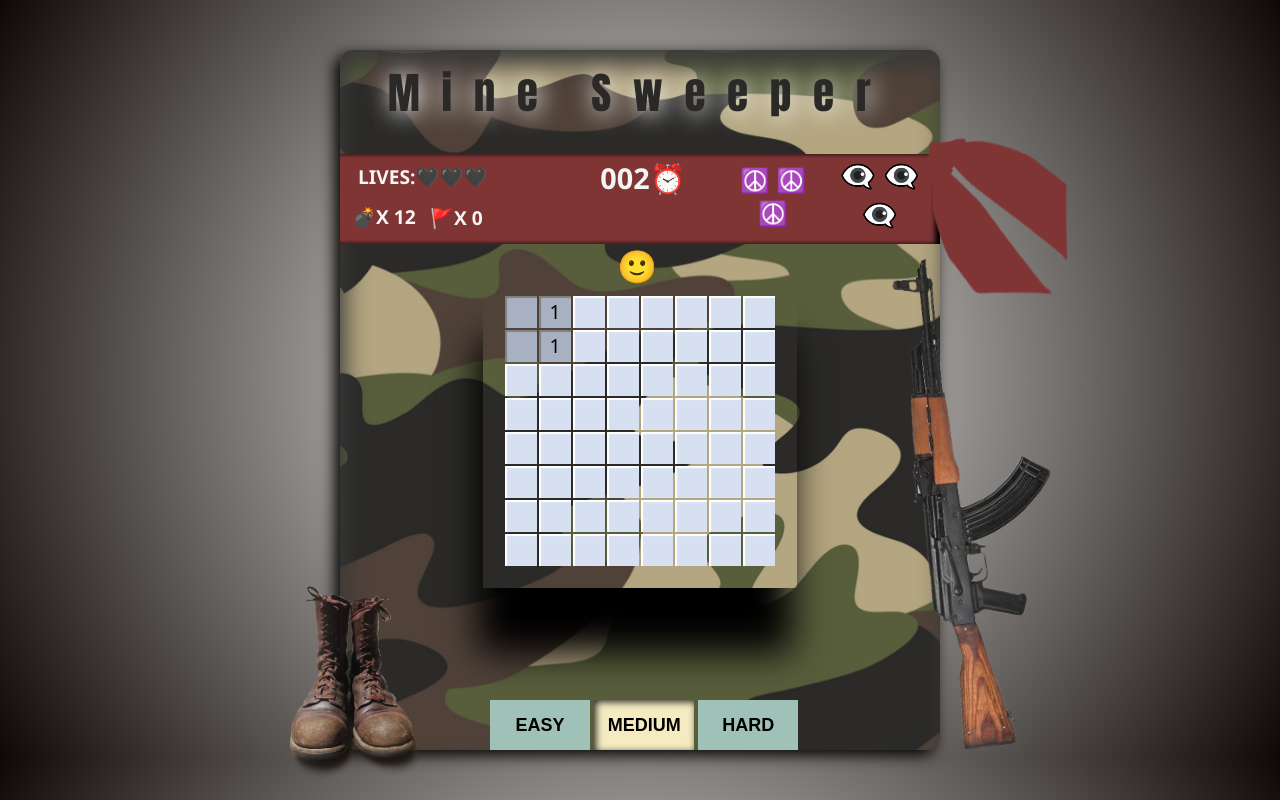
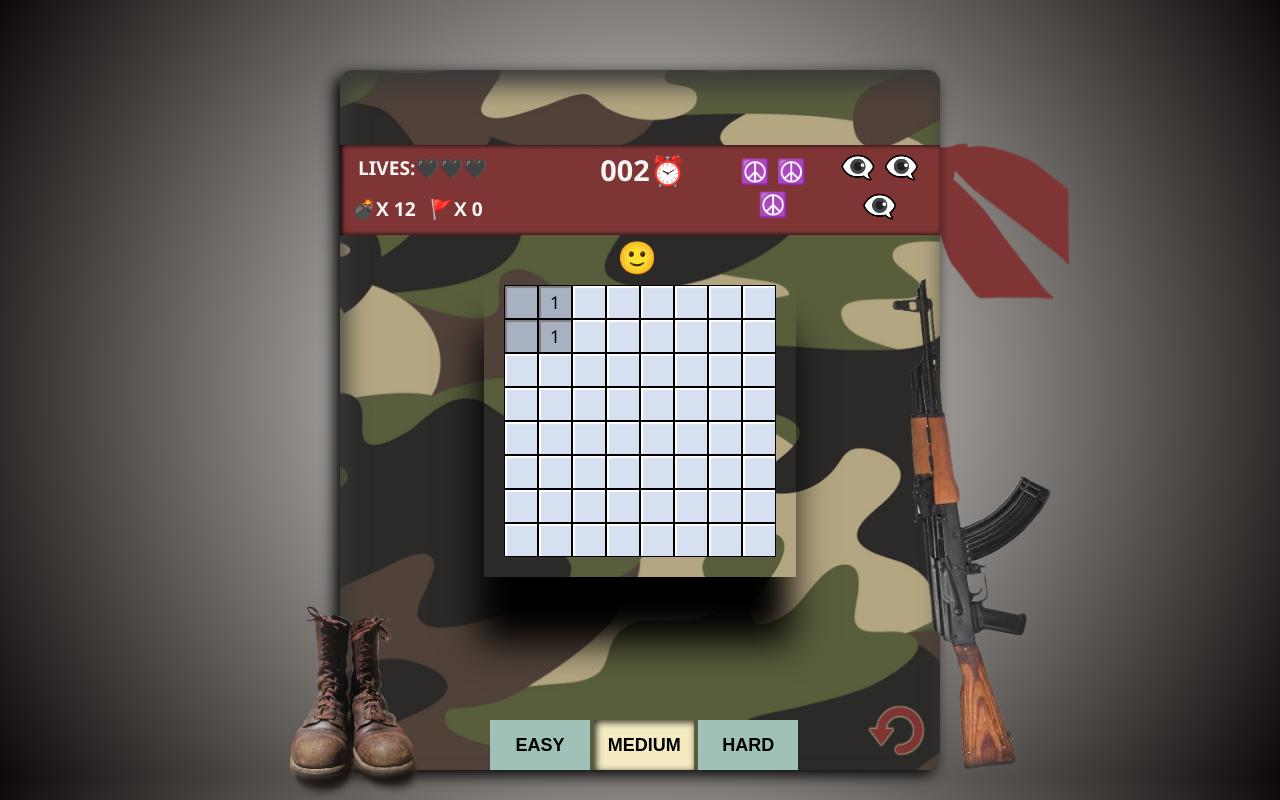
Before and after one commit to roeeHoobian/mine-sweeper, a plain HTML site: page index.html in a window 1280 px wide. Both pictures are taken after a click on the element 521 px from the left and 311 px from the top of the page. Drawn offline with Linux system fonts and the light colour scheme.

Commit message:
Add files via upload

```diff
--- a/css/main.css
+++ b/css/main.css
@@ -15,20 +15,21 @@ body {
 }
 
 h1 {
+    margin-left: 20px;
     margin-top: 10px;
     padding-top: 10px;
-    font-family: Impact, Haettenschweiler, 'Arial Narrow Bold', sans-serif;
-    letter-spacing: 0.5em;
+    font-family: 'Trebuchet MS', 'Lucida Sans Unicode', 'Lucida Grande', 'Lucida Sans', Arial, sans-serif;
+    letter-spacing: 0.1em;
     color: #2a2927;
     text-shadow: 2px 2px 25px white;
-    font-size: 2.7em;
+    font-size: 1.7em;
 }
 
 .game-body {
     background-image: url("../imges/militarybg.jpg");
     position: relative;
     margin: auto;
-    margin-top: 50px;
+    margin-top: 70px;
     height: 700px;
     min-width: 600px;
     max-width: 600px;
@@ -81,19 +82,20 @@ table {
     margin-bottom: 40px;
     box-shadow: -5px 65px 35px black;
     cursor: pointer;
+    border-spacing: 0px;
 }
 
 .mine-explode {
     animation: .5s linear 1s infinite alternate slidein;
 }
 
-tr,
 td {
     background-color: #d6e0f0;
     width: 30px;
     height: 30px;
     font-size: 1.1em;
     text-align: center;
+    border: 1px solid black;
 }
 
 td {
@@ -119,13 +121,14 @@ td:hover {
 
 .stats {
     position: relative;
+    margin-top: 65px;
     background-color: #803535;
     color: whitesmoke;
     font-size: 1.5em;
     font-weight: bold;
     padding: 15px;
     height: 60px;
-    box-shadow: -5px 0px 5px black inset;
+    box-shadow: 2px 0px 5px black inset;
 }
 
 .lives-span,
@@ -205,7 +208,7 @@ td:hover {
 }
 
 .safe-cell {
-    background-color: rgb(19, 82, 255);
+    background-color: #886ce4;
     transition: all;
     transition-duration: 1s;
     transition-timing-function: ease-out;
@@ -222,8 +225,9 @@ td:hover {
 
 .ribbon {
     position: absolute;
-    top: 87px;
-    right: -128px
+    top: 72px;
+    right: -130px;
+    z-index: -2;
 }
 
 .boots {
@@ -251,3 +255,16 @@ td:hover {
     top: 56%;
     font-size: 0.8em;
 }
+
+.undu-btn {
+    position: absolute;
+    width: 70px;
+    left: 87%;
+    bottom: 10px;
+}
+
+.undu-btn:hover {
+    /* border: 2px solid transparent; */
+    cursor: pointer;
+    transform: rotate(-15deg);
+}
--- a/index.html
+++ b/index.html
@@ -2,13 +2,13 @@
 <html lang="en">
 
 <head>
-    <title>Mine Sweepers</title>
+    <title>Mine Sweeper</title>
     <link rel="stylesheet" href="css/main.css">
 </head>
 
 <body onload="init()">
     <div class="game-body">
-        <h1>Mine Sweeper</h1>
+        <h1></h1>
         <div class="stats">
             <div class="lives-container">
                 <span>LIVES:</span><span class="lives-span"></span>
@@ -20,7 +20,6 @@
                 <div class="best-time-container hidden">
                     <h5 class="best-time-h2">Best Time: <span class="best-time"></span></h2>
                 </div>
-
                 <div class="safe-container">
                     <span class="safe0" onclick="useSafe(this)"></span>
                     <span class="safe1" onclick="useSafe(this)"></span>
@@ -44,6 +43,8 @@
         <img class="ak-47" src="./imges/ak.png">
         <img class="ribbon" src="./imges/ribbon.png" alt="">
         <img class="boots" src="./imges/boots.png" alt="">
+        <img class="undu-btn" src="./imges/undo-btn.png" onclick="undo()" alt="Undo">
+
     </div>
 
     <script src="js/main.js"></script>
--- a/js/cell.js
+++ b/js/cell.js
@@ -20,20 +20,12 @@ function cellClicked(cell, i, j) {
         cell.classList.add('mine-revaeled');
         gGame.lives--;
         updateLives();
-        var clearMineTimeOut = setTimeout(() => {
+        hideMineTimeOut = setTimeout(() => {
             cell.innerText = EMPTY;
             cell.classList.remove('mine-revaeled');
         }, 1000);
-        if (currCell.isMine && gGame.lives === 0) {
-            clearTimeout(clearMineTimeOut);
-            clearInterval(timer);
-            cell.innerText = MINE;
-            cell.classList.add('mine-revaeled');
-            showAllMines(gBoard, cell);
-            revealAllNegsCounts(gBoard);
-            var elSmile = document.querySelector('.smile');
-            elSmile.innerText = LOOSE;
-            gGame.isOn = false;
+        if (gGame.lives === 0) {
+            gameOver(cell);
         }
     } else {
         currCell.isShown = true;
@@ -46,6 +38,43 @@ function cellClicked(cell, i, j) {
             fullExpand(i, j);
         }
     }
+    saveMove();
+}
+
+
+function gameOver(cell) {
+    clearInterval(timer);
+    clearTimeout(hideMineTimeOut);
+    cell.innerText = MINE;
+    cell.classList.add('mine-revaeled');
+    showAllMines(gBoard, cell);
+    revealAllNegsCounts(gBoard);
+    var elSmile = document.querySelector('.smile');
+    elSmile.innerText = LOOSE;
+    gGame.isOn = false;
+}
+
+function firstCellReveal(cell, i, j) {
+    if (isFirstCellRevealed) return;
+    var currCell = gBoard[i][j];
+    currCell.isShown = true;
+    gGame.shownCount++;
+    if (!currCell.isMarked) revealCell(cell);
+    var allCellsPos = getAllCellsPositions(gBoard);
+    placeMines(gBoard, gLevel.mines, allCellsPos);
+    gGame.isOn = true;
+    if (!timer) timer = setInterval(updateTime, 1000);
+    isFirstCellRevealed = true;
+    var negsCount = setMinesNegsCount(i, j, gBoard);
+    if (negsCount === 0) {
+        cell.innerText = EMPTY;
+        revealAllNegs(i, j, gBoard, cell);
+    } else {
+        cell.innerText = negsCount;
+    }
+    saveMove();
+
+    return;
 }
 
 
@@ -82,30 +111,10 @@ function revealAllNegs(iPos, jPos, board) {
             elCell.classList.add('shown');
         }
     }
-    console.log(emptyPositions)
     return emptyPositions;
 }
 
-function firstCellReveal(cell, i, j) {
-    if (isFirstCellRevealed) return;
-    var currCell = gBoard[i][j];
-    currCell.isShown = true;
-    gGame.shownCount++;
-    if (!currCell.isMarked) revealCell(cell);
-    var allCellsPos = getAllCellsPositions(gBoard);
-    placeMines(gBoard, gLevel.mines, allCellsPos);
-    gGame.isOn = true;
-    if (!timer) timer = setInterval(updateTime, 1000);
-    isFirstCellRevealed = true;
-    var negsCount = setMinesNegsCount(i, j, gBoard);
-    if (negsCount === 0) {
-        cell.innerText = EMPTY;
-        revealAllNegs(i, j, gBoard, cell);
-    } else {
-        cell.innerText = negsCount;
-    }
-    return;
-}
+
 
 function hintHideNegs(positions, board) {
     for (var h = 0; h < positions.length; h++) {
@@ -165,6 +174,7 @@ function markCell(cell, i, j) {
     currCell.isMarked = true;
     gGame.markedCount++;
     updateMarkedCounter();
+    saveMove();
     checkGameOver(gBoard);
 }
 
--- a/js/main.js
+++ b/js/main.js
@@ -20,8 +20,11 @@ var gGame = {
 }
 var isFirstCellRevealed = false;
 var emptyPositions = [];
+var gMoves = [];
 var timer;
 var hintTimeOut;
+var hideMineTimeOut;
+
 
 const MINE = '💣';
 const FLAG = '🚩';
@@ -49,15 +52,16 @@ function init() {
 
 function initStats() {
     timer = 0;
+    gMoves = [];
     gGame.lives = 3;
     gGame.hints = 3;
     gGame.isOn = false;
+    emptyPositions = [];
     gGame.safeMoves = 3;
     gGame.isHint = false;
     gGame.shownCount = 0;
+    gGame.secsPassed = 0;
     gGame.markedCount = 0;
-    gGame.secsPassed = 0;
-    emptyPositions = [];
     isFirstCellRevealed = false;
     var elSmile = document.querySelector('.smile');
     elSmile.innerText = PLAYER;
@@ -131,6 +135,7 @@ function checkGameOver() {
 }
 
 function useSafe(elSafe) {
+    if (!gGame.isOn) return;
     if (elSafe.classList.contains('safe-used')) return;
     if (!isFirstCellRevealed) {
         alert('Sorry, You Cant Use "SAFE-MOVE" On First Move.')
@@ -146,9 +151,9 @@ function useSafe(elSafe) {
         j: +`${currCell[0].j}`
     };
     var elCell = document.querySelector(`.cell${currPos.i}-${currPos.j}`)
-    elCell.classList.add('safe-cell')
+    elCell.classList.add('safe-cell');
     setTimeout(() => {
-        elCell.classList.remove('safe-cell')
+        elCell.classList.remove('safe-cell');
     }, 500);
 }
 
@@ -167,9 +172,10 @@ function updateSafes() {
 }
 
 function useHint(elHint) {
+    if (!gGame.isOn) return;
     if (elHint.classList.contains('hint-used')) return;
     if (!isFirstCellRevealed) {
-        alert('Sorry, You Cant Use "Hint" On First Move.')
+        alert('Sorry, You Cant Use "Hint" On First Move.');
         return;
     }
     gGame.isHint = true;
@@ -209,3 +215,53 @@ function updateMarkedCounter() {
     var elMarkedStats = document.querySelector('.flags-counter-span');
     elMarkedStats.innerText = gGame.markedCount;
 }
+
+
+function saveMove() {
+    var boardCellsStates = [];
+    var currCellState = {};
+    for (var i = 0; i < gLevel.size; i++) {
+        for (var j = 0; j < gLevel.size; j++) {
+            currCellState.flags = gGame.markedCount;
+            currCellState.lives = gGame.lives;
+            currCellState.isShown = gBoard[i][j].isShown;
+            currCellState.isMarked = gBoard[i][j].isMarked;
+            boardCellsStates.push(currCellState);
+            currCellState = {};
+        }
+    }
+    gMoves.push(boardCellsStates);
+}
+
+function undo() {
+    if (!gGame.isOn) return;
+    if (gMoves.length < 2) {
+        alert('Sorry, Cant Undo from here :(');
+        return;
+    }
+    var counter = 0;
+    var prevMoveIdx = gMoves.length - 2
+    for (var i = 0; i < gLevel.size; i++) {
+        for (var j = 0; j < gLevel.size; j++) {
+            var cell = gBoard[i][j];
+            var elCell = document.querySelector(`.cell${i}-${j}`);
+            cell.isShown = gMoves[prevMoveIdx][counter].isShown;
+            cell.isMarked = gMoves[prevMoveIdx][counter].isMarked;
+            if (cell.isMarked) {
+                elCell.innerText = FLAG;
+            }
+            if (cell.isShown) {
+                elCell.classList.add('shown');
+            } else if (!cell.isMarked) {
+                elCell.classList.remove('shown');
+                elCell.innerText = EMPTY;
+            }
+            counter++;
+        }
+    }
+    gGame.lives = gMoves[prevMoveIdx][0].lives;
+    updateLives();
+    gGame.markedCount = gMoves[prevMoveIdx][0].flags;
+    updateMarkedCounter();
+    gMoves.pop();
+}
--- a/js/util.js
+++ b/js/util.js
@@ -121,6 +121,7 @@ function showAllMines(board) {
     }
 }
 
+
 window.oncontextmenu = (e) => {
     e.preventDefault();
 }
```
Also changed, not shown: imges/undo-btn.png (added).
